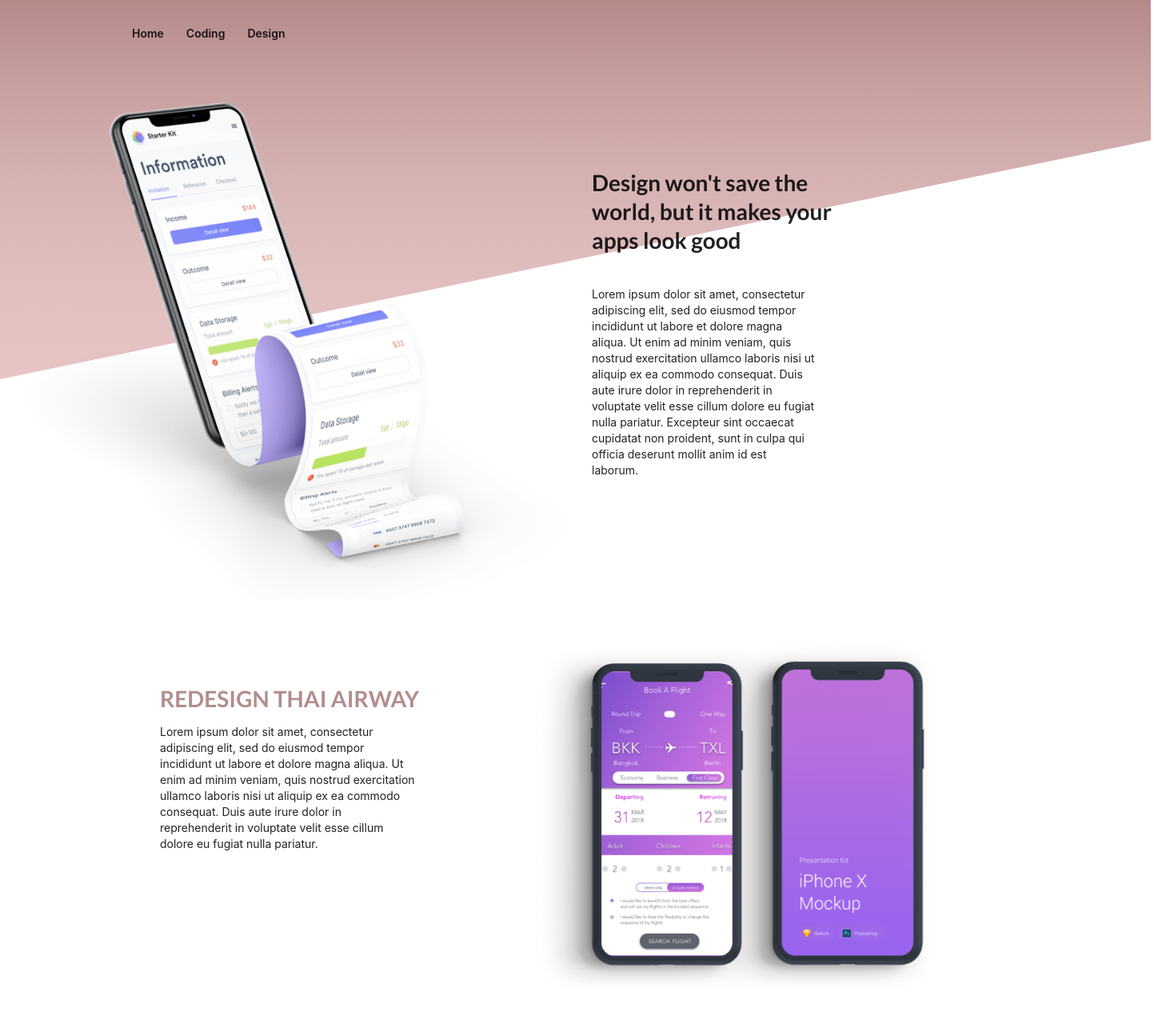
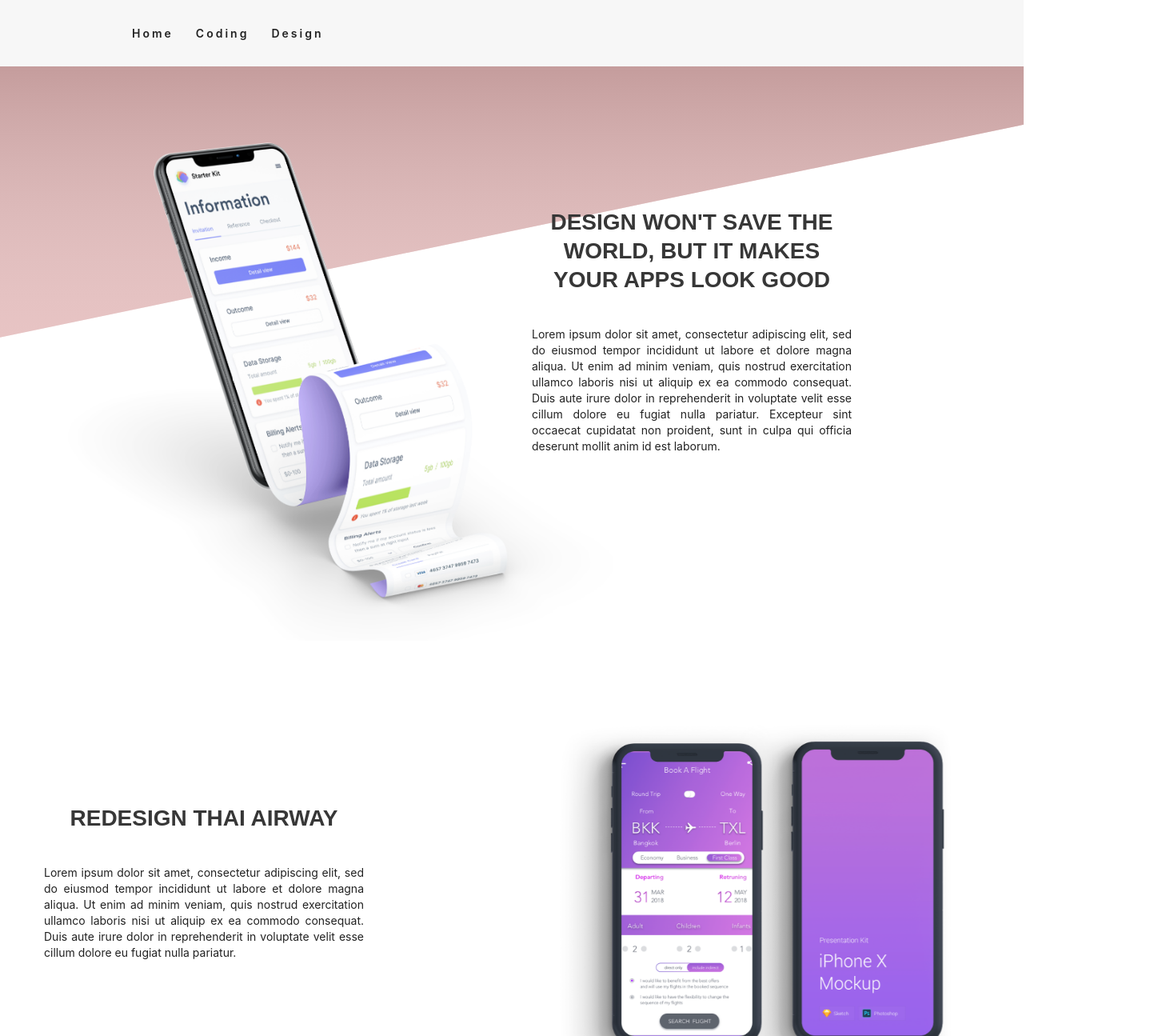
Before and after one commit to maemeier/fyni-react, a React (Create React App) app: page /design in a window 1280 px wide. Shown: the top 1295 px of the page at 80% size, 1443 px wide, since content can reach past the window. Built offline with nearby package versions, Linux system fonts and the light colour scheme.

Commit message:
update design page

```diff
--- a/src/coding.css
+++ b/src/coding.css
@@ -1,3 +1,26 @@
+.content-center {
+  width: 90vw;
+  margin: 0 auto;
+  display: grid;
+  grid-template-columns: repeat(auto-fit, minmax(255px, 1fr));
+  grid-row-gap: 2rem;
+  grid-column-gap: 50px;
+  padding-top: 50px;
+}
+
+@media screen and (min-width: 992px) {
+  .content-center {
+    width: 95vw;
+    max-width: 1170px;
+  }
+}
+
+@media screen and (min-width: 1200px) {
+  .content p {
+    width: 100%;
+  }
+}
+
 .Logo {
   width: 200px;
   margin-left: 150px;
--- a/src/components/coding.js
+++ b/src/components/coding.js
@@ -15,7 +15,7 @@ const Homepage = () => {
   return (
     <div className="container">
       <Navbar1 />
-      <div className="header">
+      <div className="content-center ">
         <svg
           className="svg1"
           width="1439"
@@ -59,7 +59,7 @@ const Homepage = () => {
         </div>
       </div>
 
-      <div className="wrapper">
+      <div className="content-center">
         <div className="body2">
           <div className="iphoneLeft">
             <img className="weather" src={Iphone} alt="logo" />
@@ -87,7 +87,7 @@ const Homepage = () => {
         </div>
       </div>
 
-      <div className="allApp">
+      <div className="content-center">
         <img className="appImage sky" src={Roomers} alt="logo" />
         <img className="appImage sky" src={Chatzii} alt="logo" />
         <img className="appImage sky" src={Roomers} alt="logo" />
@@ -109,7 +109,7 @@ const Homepage = () => {
             />
           </svg>
         </div>
-
+        <div className="content-center">
           <div className="contackBlock">
             <p className="contact"> CONTACT</p>
             <div className="info">
@@ -149,6 +149,7 @@ const Homepage = () => {
           </div>
         </div>
       </div>
+    </div>
   );
 };
 
--- a/src/components/design.js
+++ b/src/components/design.js
@@ -13,7 +13,7 @@ const Design = () => {
   return (
     <div className="container">
       <NavBar1 />
-      <div className="header">
+      <div className="content-center">
         <svg
           className="svg1"
           width="1439"
@@ -39,8 +39,8 @@ const Design = () => {
           </defs>
         </svg>
       </div>
-
-      <div className="body">
+      <div className="content-center">
+        <div className="content-center">
           <img className="iphone floating" src={Iphone} alt="logo" />
           <div>
             <h1 className="iphoneHeader">
@@ -48,27 +48,29 @@ const Design = () => {
             </h1>
             <p className="iphoneText">
               Lorem ipsum dolor sit amet, consectetur adipiscing elit, sed do
-            eiusmod tempor incididunt ut labore et dolore magna aliqua. Ut enim
-            ad minim veniam, quis nostrud exercitation ullamco laboris nisi ut
-            aliquip ex ea commodo consequat. Duis aute irure dolor in
-            reprehenderit in voluptate velit esse cillum dolore eu fugiat nulla
-            pariatur. Excepteur sint occaecat cupidatat non proident, sunt in
-            culpa qui officia deserunt mollit anim id est laborum.
+              eiusmod tempor incididunt ut labore et dolore magna aliqua. Ut
+              enim ad minim veniam, quis nostrud exercitation ullamco laboris
+              nisi ut aliquip ex ea commodo consequat. Duis aute irure dolor in
+              reprehenderit in voluptate velit esse cillum dolore eu fugiat
+              nulla pariatur. Excepteur sint occaecat cupidatat non proident,
+              sunt in culpa qui officia deserunt mollit anim id est laborum.
             </p>
           </div>
         </div>
-
-      <div className="body2">
+      </div>
+      <div className="content-center">
+        <div className="content-center">
           <div>
             <h1 className="thaiAirHeader">REDESIGN THAI AIRWAY</h1>
             <p className="thaiAirText">
               Lorem ipsum dolor sit amet, consectetur adipiscing elit, sed do
-            eiusmod tempor incididunt ut labore et dolore magna aliqua. Ut enim
-            ad minim veniam, quis nostrud exercitation ullamco laboris nisi ut
-            aliquip ex ea commodo consequat. Duis aute irure dolor in
-            reprehenderit in voluptate velit esse cillum dolore eu fugiat nulla
-            pariatur.
+              eiusmod tempor incididunt ut labore et dolore magna aliqua. Ut
+              enim ad minim veniam, quis nostrud exercitation ullamco laboris
+              nisi ut aliquip ex ea commodo consequat. Duis aute irure dolor in
+              reprehenderit in voluptate velit esse cillum dolore eu fugiat
+              nulla pariatur.
             </p>
+          </div>
         </div>
         <img className="thaiAir" src={ThaiAir} alt="logo" />
       </div>
@@ -82,7 +84,7 @@ const Design = () => {
         velit esse cillum dolore eu fugiat nulla pariatur.
       </p>
 
-      <div className="allApp">
+      <div className="content-center">
         <img className="appImage sky" src={Skyscanner} alt="logo" />
         <img className="appImage sky" src={Airbnb} alt="logo" />
         <img className="appImage sky" src={TeeShop} alt="logo" />
@@ -104,7 +106,7 @@ const Design = () => {
             />
           </svg>
         </div>
-
+        <div className="content-center">
           <div className="contackBlock">
             <p className="contact"> CONTACT</p>
             <div className="info">
@@ -144,6 +146,7 @@ const Design = () => {
           </div>
         </div>
       </div>
+    </div>
   );
 };
 
--- a/src/components/homepage.js
+++ b/src/components/homepage.js
@@ -18,7 +18,7 @@ const Homepage = () => {
   return (
     <div className="container">
       <Navbar1 />
-      <div className="header">
+      <div className="content-center">
         <svg
           className="svg1"
           width="1439"
@@ -49,8 +49,10 @@ const Homepage = () => {
         <img className="logo" src={Logo1} alt="logo" />
       </div>
 
-      <p className="goldfish"> DESIGN AND CODE</p>
-      <div className="underLineText"></div>
+      <div className="banner">
+        <h1 className="banner"> DESIGN AND CODE</h1>
+        <div className="banner"></div>
+      </div>
 
       <div className="listLogo">
         <img className="logo1" src={html} alt="logo" />
@@ -61,15 +63,15 @@ const Homepage = () => {
         <img className="logo1" src={affinity} alt="logo" />
       </div>
 
-      <div class="content-center">
-        <p class="firstBlock">
+      <div className="content-center">
+        <p className="firstBlock">
           <strong>
             Hello World! Welcome to FYNI.DEV, My name is Mae, Junior Front-end
-            Developer --
+            Developer and Graphic Designer --
           </strong>
         </p>
 
-        <p>
+        <p className="firstBlock">
           Lorem ipsum dolor sit amet, consectetur adipiscing elit, sed do
           eiusmod tempor incididunt ut labore et dolore magna aliqua. Ut enim ad
           minim veniam, quis nostrud exercitation ullamco laboris nisi ut
@@ -78,7 +80,7 @@ const Homepage = () => {
           pariatur. Excepteur sint occaecat cupidatat non proident, sunt in
           culpa qui officia deserunt mollit anim id est laborum.
         </p>
-        <p>
+        <p className="firstBlock">
           Lorem ipsum dolor sit amet, consectetur adipiscing elit, sed do
           eiusmod tempor incididunt ut labore et dolore magna aliqua. Ut enim ad
           minim veniam, quis nostrud exercitation ullamco laboris nisi ut
@@ -89,20 +91,20 @@ const Homepage = () => {
         </p>
       </div>
 
-      <p class="projects">
-        {" "}
-        <span>PROJECTS </span>
-      </p>
+      <div className="banner">
+        <h1 className="banner"> Projects</h1>
+        <div className="banner"></div>
+      </div>
 
-      <div class="content-center">
+      <div className="content-center">
         <div>
-          <img class="fullstackLogo" src={fullstackLogo} alt="logo" />
+          <img className="fullstackLogo" src={fullstackLogo} alt="logo" />
         </div>
         <div>
-          <img class="designLogo" src={designLogo2} alt="logo" />
+          <img className="designLogo" src={designLogo2} alt="logo" />
         </div>
         <div>
-          <p class="projectText">
+          <p className="firstBlock">
             Lorem ipsum dolor sit amet, consectetur adipiscing elit, sed do
             eiusmod tempor incididunt ut labore et dolore magna aliqua. Ut enim
             ad minim veniam, quis nostrud exercitation ullamco laboris nisi ut
--- a/src/design.css
+++ b/src/design.css
@@ -1,3 +1,26 @@
+.content-center {
+  width: 90vw;
+  margin: 0 auto;
+  display: grid;
+  grid-template-columns: repeat(auto-fit, minmax(255px, 1fr));
+  grid-row-gap: 2rem;
+  grid-column-gap: 50px;
+  padding-top: 50px;
+}
+
+@media screen and (min-width: 992px) {
+  .content-center {
+    width: 95vw;
+    max-width: 1170px;
+  }
+}
+
+@media screen and (min-width: 1200px) {
+  .content p {
+    width: 100%;
+  }
+}
+
 .Logo {
   width: 200px;
   margin-left: 150px;
@@ -47,35 +70,44 @@ a.item.right {
   width: 730px;
   height: 650px;
   margin-left: 90px;
+  align-self: center;
 }
 .iphoneHeader {
   padding-top: 110px;
-  width: 350px;
+  width: 400px;
+  font-size: 28px;
+  text-align: center;
 }
 .iphoneText {
-  width: 280px;
+  width: 400px;
   margin-top: 40px;
   justify-content: center;
   align-items: center;
-  text-align: left;
+  text-align: justify;
 }
 .thaiAir {
   width: 600px;
 }
 .thaiAirHeader {
-  width: 350px;
+  width: 400px;
+  font-size: 28px;
   padding-top: 100px;
-  margin-left: 200px;
-  color: #b18e8d;
+  text-align: center;
+  justify-content: center;
+  color: var(--mainGrey);
 }
 .thaiAirText {
-  width: 320px;
-  margin-left: 200px;
+  width: 400px;
+  margin-top: 40px;
+  justify-content: center;
+  align-items: center;
+  text-align: justify;
 }
 
 .mobileHeader {
   text-align: center;
-  color: #b18e8d;
+  color: var(--mainGrey);
+  font-size: 28px;
   margin-top: 40px;
 }
 .mobileText {
--- a/src/homepage.css
+++ b/src/homepage.css
@@ -1,8 +1,67 @@
+:root {
+  --primaryColor: #af9a7d;
+  --mainWhite: #fff;
+  --offWhite: #f7f7f7;
+  --mainBlack: #222;
+  --mainGrey: #373737;
+  --darkGrey: #cfcfcf;
+  --white: #f5f5f5;
+  --brown: #9d806c;
+  --pink: linear-gradient(
+    90deg,
+    rgba(179, 160, 129, 1) 35%,
+    rgba(218, 170, 143, 0.9444152661064426) 100%
+  );
+
+  --mainTransition: all 0.3s linear;
+  --mainSpacing: 3px;
+  --lightShadow: 1px 1px 8px 0px rgba(0, 0, 0, 0.5);
+  --darkShadow: 4px 4px 5px 0px rgba(0, 0, 0, 0.5);
+}
+h1 {
+  text-transform: uppercase;
+  font-family: sans-serif;
+  text-align: center;
+  font-size: 45px;
+  color: var(--mainGrey);
+  margin-top: 20px;
+}
+h2 {
+  font-family: sans-serif;
+  text-align: center;
+  font-size: 35px;
+  color: var(--mainGrey);
+  font-weight: lighter;
+}
 .svg1 {
   position: absolute;
   left: 0;
   top: 0;
   z-index: -1;
+  width: 100%;
+  height: auto;
+  margin: 0 auto;
+}
+.banner {
+  margin-top: 70px;
+}
+.svg2 {
+  position: absolute;
+  bottom: 0;
+  z-index: -1;
+  width: 100%;
+  height: auto;
+  margin: 0 auto;
+}
+
+.banner h1 {
+  font-size: 1.5rem;
+}
+.banner div {
+  width: 10rem;
+  height: 5px;
+  background: var(--mainGrey);
+  margin: 1rem auto;
 }
 .goldfish {
   text-align: center;
@@ -20,7 +79,7 @@
   height: 400px;
   width: 530px;
   align-self: center;
-  margin-top: 150px;
+  margin-top: 120px;
   margin-left: auto;
   margin-right: auto;
   vertical-align: middle;
@@ -32,6 +91,8 @@ div.listLogo {
   justify-content: center;
   margin-left: auto;
   margin-right: auto;
+  margin-top: 70px;
+  margin-bottom: 70px;
 }
 .content-center {
   width: 90vw;
@@ -40,6 +101,7 @@ div.listLogo {
   grid-template-columns: repeat(auto-fit, minmax(255px, 1fr));
   grid-row-gap: 2rem;
   grid-column-gap: 50px;
+  padding-top: 50px;
 }
 
 @media screen and (min-width: 992px) {
@@ -55,7 +117,7 @@ div.listLogo {
   }
 }
 img.logo1 {
-  width: 50px;
+  width: 60px;
   margin-left: 10px;
   margin-top: 20px;
 }
@@ -64,21 +126,25 @@ img.logo1 {
   display: none;
 }
 .fullstackLogo {
-  margin-left: 150px;
-  width: 200px;
+  margin: auto;
+  width: 70%;
+  display: flex;
+
   position: relative;
   border-radius: 10px;
   box-shadow: 0 4px 8px 0 rgba(0, 0, 0, 0.2), 0 6px 20px 0 rgba(0, 0, 0, 0.19);
 }
 .designLogo {
-  margin-left: 40px;
-  width: 200px;
+  display: flex;
+  margin: auto;
+  align-items: center;
+  width: 70%;
   border-radius: 10px;
   box-shadow: 0 4px 8px 0 rgba(0, 0, 0, 0.2), 0 6px 20px 0 rgba(0, 0, 0, 0.19);
 }
 .projects {
   text-align: center;
-  align-self: center;
+  align-items: center;
   font-family: sans-serif;
   font-weight: 500;
   margin-top: 50px;
@@ -86,3 +152,6 @@ img.logo1 {
   padding-bottom: 10px;
   text-decoration: underline;
 }
+.firstBlock {
+  text-align: justify;
+}
```
Lines whose indentation alone changed are shown as unchanged.
